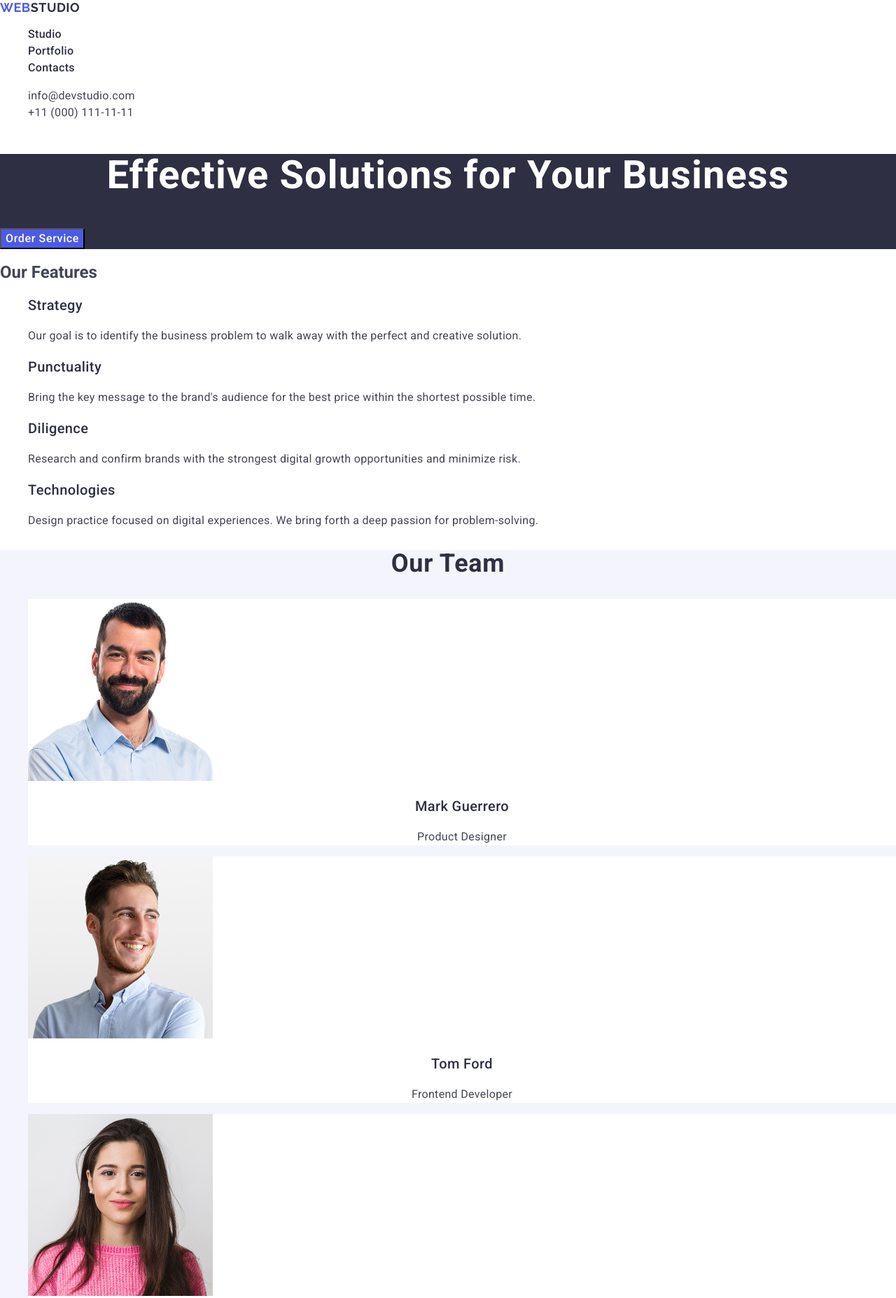
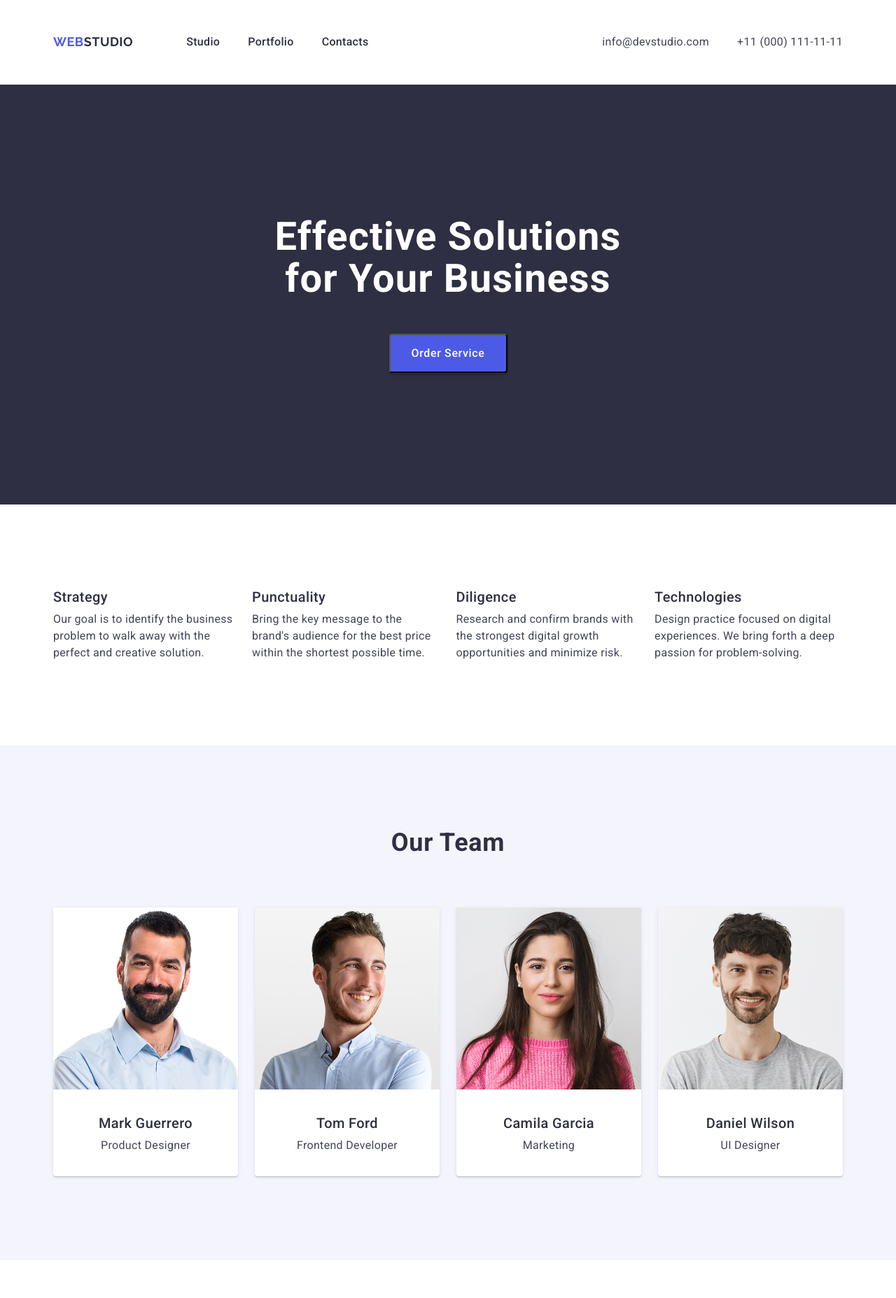
Before and after one commit to VeronikaSVV/goit-markup-hw-03, a plain HTML site: page index.html in a window 1280 px wide. Shown: the top 1855 px of the page at 70% size. Drawn offline with nearby package versions, Linux system fonts and the light colour scheme.

Commit message:
new commit

```diff
--- a/css/styles.css
+++ b/css/styles.css
@@ -12,6 +12,46 @@ a{
     text-decoration: none;
 }
 
+p,
+h1,
+h2,
+h3,
+h4,
+h5,
+h6 {
+        margin: 0;
+}
+
+ul {
+        list-style-type: none;
+        margin: 0;
+        padding: 0;
+}
+
+.container {
+        max-width: 1158px;
+        padding: 0 15px;
+        margin: 0 auto;
+
+}
+
+/*-------header-----*/
+
+.page-header{
+        padding-top: 24px;
+        padding-bottom: 24px;
+        border-bottom: 1px solid #e7e9fc;
+
+}
+
+.header-container{
+        display: flex;
+        align-items: center;
+}
+.header-nav{
+        display: flex;
+        align-items: center;
+}
 .logo{
     font-family: "Raleway", sans-serif;
     font-weight: 700;
@@ -24,12 +64,23 @@ a{
 .header-logo .logo-part{
         color: #2e2f42;
 }
+.header-logo{
+        padding: 24px 0;
+        margin-right: 76px;
+}
+.nav-list{
+        display: flex;
+        align-items: center;
+        gap: 40px;
+}
 .nav-link{
         font-weight: 500;
         font-size: 16px;
         line-height: 1.5;
         letter-spacing: 0.02em;
         color: #2e2f42;
+        padding: 24px 0;
+        display: block;
 }
 .nav-link:hover,
 .nav-link:focus{
@@ -37,27 +88,44 @@ a{
 }
 .contacts{
     font-style: normal;
+    margin-left: auto;
+}
+.contacts-list{
+        display: flex;
+        align-items: center;
+        gap: 40px;
+
 }
 .contacts-link{
         font-size: 16px;
         line-height: 1.5;
         letter-spacing: 0.02em;
         color: #434455;
+        padding: 24px 0;
+        display: block;
 }
 .contacts-link:hover,
 .contacts-link:focus{
     color: #404bbf;
 }
+
+/*----section-solution-----*/
+
 .section-solution{
-    background-color: #2e2f42;
+        background-color: #2e2f42;
+        padding: 188px 0;
+        text-align: center;
 }
 .title-solution{
         font-weight: 700;
         font-size: 56px;
-        line-height: 1.07143;
+        line-height: 1.07;
         letter-spacing: 0.02em;
         text-align: center;
         color: #fff;
+        max-width: 496px;
+        margin: 0 auto 48px;
+
 }
 .button-solution{
         background-color: #4d5ae5;
@@ -67,10 +135,35 @@ a{
         letter-spacing: 0.04em;
         color: #fff;
         cursor: pointer;
+        border-radius: 4px;
+        box-shadow: 0 4px 4px 0 rgba(0, 0, 0, 0.15);
+        margin: 0 auto;
+        min-width: 169px;
+        height: 56px;
+        display: block;
 }
 .button-solution:hover,
 .button-solution:focus{
         background-color:#404bbf
+}
+
+/*-------section-features------*/
+
+
+.visually-hidden {
+        position: absolute;
+        width: 1px;
+        height: 1px;
+        margin: -1px;
+        border: 0;
+        padding: 0;
+        white-space: nowrap;
+        clip-path: inset(100%);
+        clip: rect(0 0 0 0);
+        overflow: hidden;
+}
+.section-features{
+        padding: 120px 0;
 }
 .title-features-items{
         font-weight: 500;
@@ -78,6 +171,7 @@ a{
         line-height: 1.2;
         letter-spacing: 0.02em;
         color: #2e2f42;
+        margin-bottom: 8px;
 }
 .text-features-items{
         font-weight: 400;
@@ -86,8 +180,21 @@ a{
         letter-spacing: 0.02em;
         color: #434455;
 }
+
+.features-list{
+        display: flex;
+        align-items: center;
+        gap: 24px;
+        margin: 0 auto;
+        width: calc(100% - 72) / 4;
+}
+
+/*-------section-team--------*/
+
 .section-team{
     background-color: #f4f4fd;
+    padding-top: 120px;
+    padding-bottom: 120px;
 }
 .title-team{
         font-weight: 700;
@@ -96,9 +203,25 @@ a{
         letter-spacing: 0.02em;
         text-align: center;
         color: #2e2f42;
+        margin-bottom: 72px;
+        margin-left: auto;
+        margin-right: auto;
+}
+.team-list{
+        display: flex;
+        align-items: center;
+        gap: 24px;
+        width: calc(100% - 72) / 4;
 }
 .team-items{
-    background: #fff;
+        background: #fff;
+        border-radius: 0 0 4px 4px;
+        box-shadow: 0 2px 1px 0 rgba(46, 47, 66, 0.08), 0 1px 1px 0 rgba(46, 47, 66, 0.16), 0 1px 6px 0 rgba(46, 47, 66, 0.08);
+
+
+}
+.team-container{
+        padding: 32px 16px;
 }
 .title-team-items{
         font-weight: 500;
@@ -107,6 +230,7 @@ a{
         letter-spacing: 0.02em;
         text-align: center;
         color: #2e2f42;
+        margin-bottom: 8px;
 }
 .text-team-items{
         font-weight: 400;
@@ -116,6 +240,20 @@ a{
         text-align: center;
         color: #434455;
 }
+
+/*-----section-portfolio---------*/
+
+.section-portfolio{
+        padding-top: 120px;
+        padding-bottom: 120px;
+}
+.list-potfolio{
+        display: flex;
+        align-items: center;
+        flex-wrap: wrap;
+        gap: 48px 24px;
+        width: calc(100% - 48) / 3;
+}
 .title-portfolio{
         font-weight: 700;
         font-size: 36px;
@@ -123,6 +261,15 @@ a{
         letter-spacing: 0.02em;
         text-align: center;
         color: #2e2f42;
+        margin-bottom: 72px;
+        margin-left: auto;
+        margin-right: auto;
+}
+.portfolio-container{
+        border-bottom: 1px solid #e7e9fc;
+        border-left: 1px solid #e7e9fc;
+        border-right: 1px solid #e7e9fc;
+        padding: 32px 16px;
 }
 .title-items-portfolio{
         font-weight: 500;
@@ -130,6 +277,7 @@ a{
         line-height: 1.2;
         letter-spacing: 0.02em;
         color: #2e2f42;
+        margin-bottom: 8px;
 }
 .text-items-portfolio{
         font-weight: 400;
@@ -139,11 +287,18 @@ a{
         color: #434455;
 }
 
+/*---------footer---------*/
+
 .page-footer{
     background-color: #2e2f42;
+    padding: 100px 0;
 }
 .footer-logo .logo-part{
     color: #f4f4fd;
+}
+.footer-logo{
+        display: inline-block;
+        margin-bottom: 16px;
 }
 .footer-text{
         font-weight: 400;
@@ -151,4 +306,5 @@ a{
         line-height: 1.5;
         letter-spacing: 0.02em;
         color: #f4f4fd;
+        max-width: 264px;
 }
--- a/index.html
+++ b/index.html
@@ -24,6 +24,7 @@
   </head>
   <body>
     <header class="page-header">
+      <div class="container header-container">
         <nav class="header-nav">
           <a class="logo header-logo" href="./index.html"
             >Web<span class="logo-part">Studio</span></a
@@ -50,21 +51,25 @@
             </li>
           </ul>
         </address>
+      </div>
     </header>
     <main>
       <section class="section-solution">
+        <div class="container">
           <h1 class="title-solution">Effective Solutions for Your Business</h1>
           <button class="button-solution" type="button">Order Service</button>
+        </div>
       </section>
 
       <section class="section-features">
-        <h2 class="title-features">Our Features</h2>
+        <div class="container">
+          <h2 class="title-features visually-hidden">Our Features</h2>
           <ul class="features-list">
             <li class="features-items">
               <h3 class="title-features-items">Strategy</h3>
               <p class="text-features-items">
-              Our goal is to identify the business problem to walk away with the
-              perfect and creative solution.
+                Our goal is to identify the business problem to walk away with
+                the perfect and creative solution.
               </p>
             </li>
             <li class="features-items">
@@ -89,8 +94,10 @@
               </p>
             </li>
           </ul>
+        </div>
       </section>
       <section class="section-team">
+        <div class="container">
           <h2 class="title-team">Our Team</h2>
           <ul class="team-list">
             <li class="team-items">
@@ -100,8 +107,10 @@
                 width="264"
                 height="260"
               />
+              <div class="team-container">
                 <h3 class="title-team-items">Mark Guerrero</h3>
                 <p class="text-team-items">Product Designer</p>
+              </div>
             </li>
             <li class="team-items">
               <img
@@ -110,8 +119,10 @@
                 width="264"
                 height="260"
               />
+              <div class="team-container">
                 <h3 class="title-team-items">Tom Ford</h3>
                 <p class="text-team-items">Frontend Developer</p>
+              </div>
             </li>
             <li class="team-items">
               <img
@@ -120,8 +131,10 @@
                 width="264"
                 height="260"
               />
+              <div class="team-container">
                 <h3 class="title-team-items">Camila Garcia</h3>
                 <p class="text-team-items">Marketing</p>
+              </div>
             </li>
             <li class="team-items">
               <img
@@ -130,12 +143,16 @@
                 width="264"
                 height="260"
               />
+              <div class="team-container">
                 <h3 class="title-team-items">Daniel Wilson</h3>
                 <p class="text-team-items">UI Designer</p>
+              </div>
             </li>
           </ul>
+        </div>
       </section>
       <section class="section-portfolio">
+        <div class="container">
           <h2 class="title-portfolio">Our Portfolio</h2>
           <ul class="list-potfolio">
             <li class="items-portfolio">
@@ -145,8 +162,10 @@
                 width="360"
                 height="300"
               />
+              <div class="portfolio-container">
                 <h3 class="title-items-portfolio">Banking App</h3>
                 <p class="text-items-portfolio">App</p>
+              </div>
             </li>
             <li class="items-portfolio">
               <img
@@ -155,8 +174,10 @@
                 width="360"
                 height="300"
               />
+              <div class="portfolio-container">
                 <h3 class="title-items-portfolio">Cashless Payment</h3>
                 <p class="text-items-portfolio">Marketing</p>
+              </div>
             </li>
             <li class="items-portfolio">
               <img
@@ -165,8 +186,10 @@
                 width="360"
                 height="300"
               />
+              <div class="portfolio-container">
                 <h3 class="title-items-portfolio">Meditation App</h3>
                 <p class="text-items-portfolio">App</p>
+              </div>
             </li>
             <li class="items-portfolio">
               <img
@@ -175,8 +198,10 @@
                 width="360"
                 height="300"
               />
+              <div class="portfolio-container">
                 <h3 class="title-items-portfolio">Taxi Service</h3>
                 <p class="text-items-portfolio">Marketing</p>
+              </div>
             </li>
             <li class="items-portfolio">
               <img
@@ -185,8 +210,10 @@
                 width="360"
                 height="300"
               />
+              <div class="portfolio-container">
                 <h3 class="title-items-portfolio">Screen Illustrations</h3>
                 <p class="text-items-portfolio">Design</p>
+              </div>
             </li>
             <li class="items-portfolio">
               <img
@@ -195,20 +222,25 @@
                 width="360"
                 height="300"
               />
+              <div class="portfolio-container">
                 <h3 class="title-items-portfolio">Online Courses</h3>
                 <p class="text-items-portfolio">Marketing</p>
+              </div>
             </li>
           </ul>
+        </div>
       </section>
     </main>
     <footer class="page-footer">
+      <div class="container">
         <a class="logo footer-logo" href="./index.html"
           >Web<span class="logo-part">Studio</span></a
         >
         <p class="footer-text">
-        Increase the flow of customers and sales for your business with digital
-        marketing & growth solutions.
+          Increase the flow of customers and sales for your business with
+          digital marketing & growth solutions.
         </p>
+      </div>
     </footer>
   </body>
 </html>
```
Lines whose indentation alone changed are shown as unchanged.
